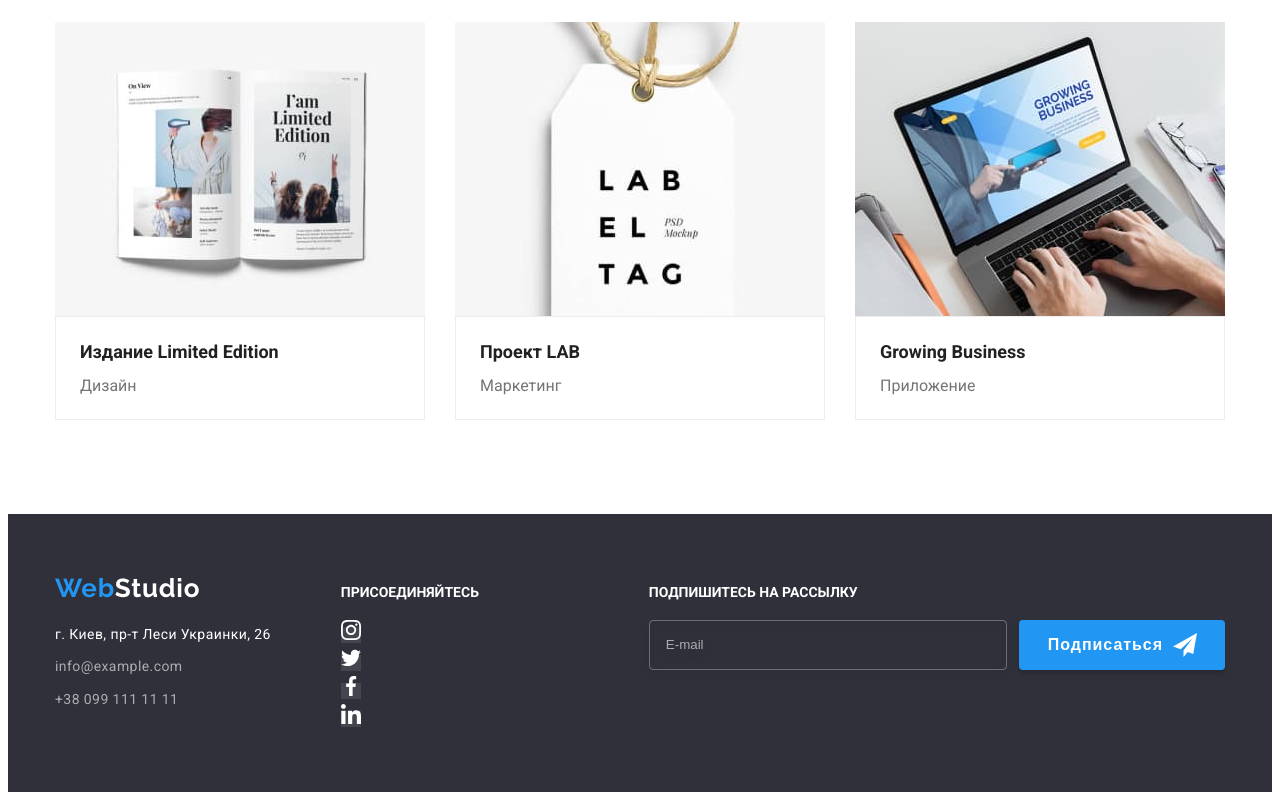
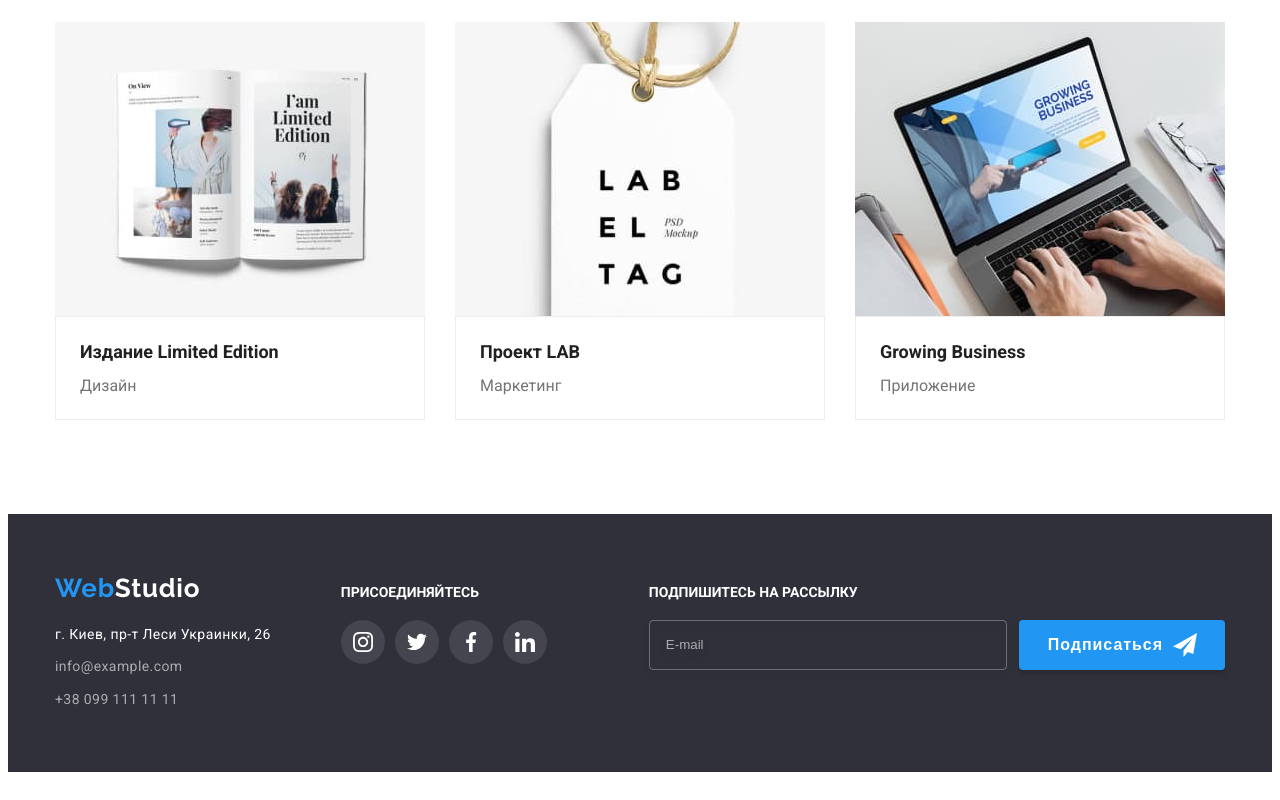
Before and after one commit to IrynnnaFedorova/goit-markup-hw-07, a plain HTML site: page portfolio.html in a window 1280 px wide. Shown: the part 1113-1913 px from the top of the page. Drawn offline with Linux system fonts and the light colour scheme.

Commit message:
Добавляет правки классов в портфолио

```diff
--- a/portfolio.html
+++ b/portfolio.html
@@ -148,28 +148,28 @@
             </address></div>
             <div class="footer-item">
         <p class="footer-join-title">присоединяйтесь</p>
-        <ul class="footer-networks list">
-            <li class="footer-networks-list">
+        <ul class="social-list list">
+            <li class="social-item">
                 <a href="https://www.instagram.com/?hl=ru" target="_blank" rel="noopener noreferer"
-                    class="social-icons-footer">
+                    class="social-icons social-icons-footer">
                     <svg width="20" height="20">
                         <use href="./symbol-defs.svg#icon-instagram"></use>
                     </svg></a>
             </li>
-            <li class="footer-networks-list">
-                <a href="https://twitter.com/?lang=ru" target="_blank" rel="noopener noreferer" class="social-icons-footer">
+            <li class="social-item">
+                <a href="https://twitter.com/?lang=ru" target="_blank" rel="noopener noreferer" class="social-icons social-icons-footer">
                     <svg width="20" height="20">
                         <use href="./symbol-defs.svg#icon-twitter"></use>
                     </svg></a>
             </li>
-            <li class="footer-networks-list">
+            <li class="social-item">
                 <a href="https://uk-ua.facebook.com/" target="_blank" rel="noopener noreferer"
-                    class="social-icons-footer"><svg width="20" height="20">
+                    class="social-icons social-icons-footer"><svg width="20" height="20">
                         <use href="./symbol-defs.svg#icon-facebook"></use>
                     </svg></a>
             </li>
-            <li class="footer-networks-list">
-                <a href="https://www.linkedin.com/" target="_blank" rel="noopener noreferer" class="social-icons-footer"><svg
+            <li class="social-item">
+                <a href="https://www.linkedin.com/" target="_blank" rel="noopener noreferer" class="social-icons social-icons-footer"><svg
                         width="20" height="20">
                         <use href="./symbol-defs.svg#icon-linkedin"></use>
                     </svg></a>
```
